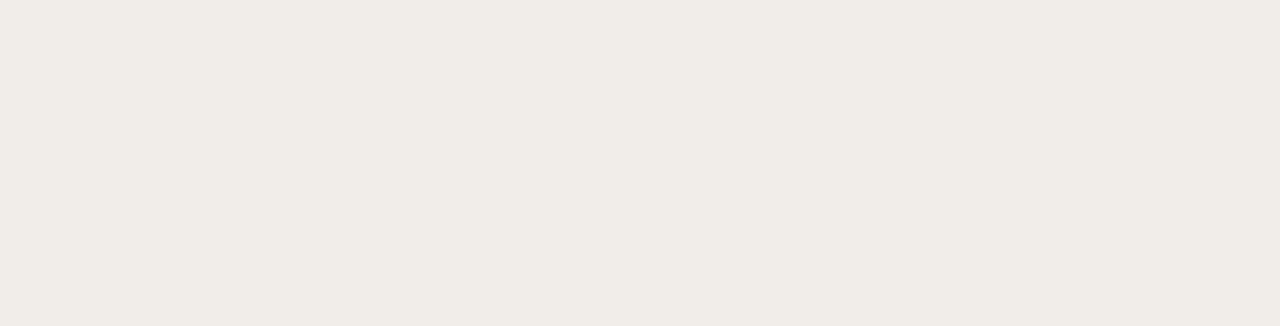
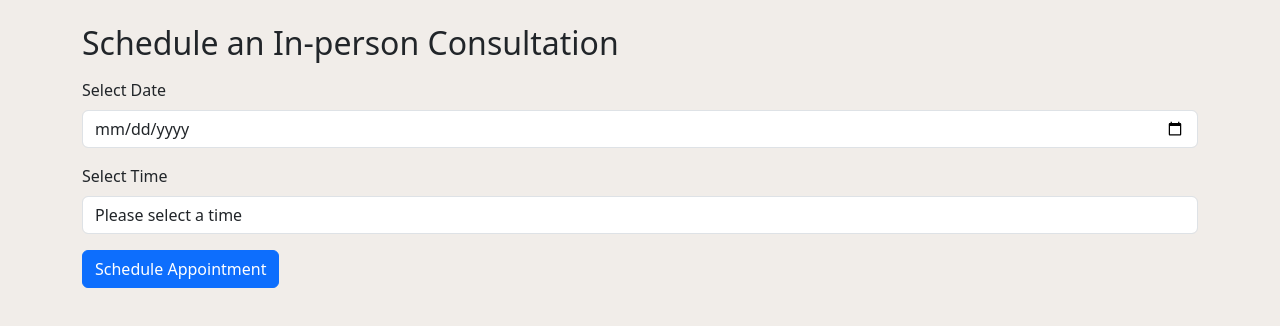
Before and after one commit to happylifeeveryday/5032-Assignment, a Vue app: page /immigration-consultation in a window 1280 px wide. Before the commit this address had no page. Shown: the top 326 px of the page. Built offline with nearby package versions, Linux system fonts and the light colour scheme.

Commit message:
Finish ScheduleConsultation front and back end.

```diff
--- a/src/components/NaviBar.vue
+++ b/src/components/NaviBar.vue
@@ -39,8 +39,8 @@ const toggleNavbar = () => {
             <router-link to="/resouces-center" class="nav-link px-3">Resources Center</router-link>
           </li>
           <li class="nav-item">
-            <router-link to="/support-donations" class="nav-link px-3"
-              >Support and Donations</router-link
+            <router-link to="/immigration-consultation" class="nav-link px-3"
+              >Immigration Consultation</router-link
             >
           </li>
           <li class="nav-item">
--- /dev/null
+++ b/src/components/ScheduleConsultation.vue
@@ -0,0 +1,104 @@
+<template>
+  <div class="container">
+    <h2 class="mt-4">Schedule an In-person Consultation</h2>
+    <form @submit.prevent="submitAppointment" class="mt-3">
+      <div class="mb-3">
+        <label for="date" class="form-label">Select Date</label>
+        <input
+          type="date"
+          id="date"
+          v-model="appointmentDate"
+          class="form-control"
+          :min="today"
+          required
+        />
+      </div>
+      <div class="mb-3">
+        <label for="time" class="form-label">Select Time</label>
+        <select id="time" v-model="appointmentTime" class="form-control" required>
+          <option disabled value="">Please select a time</option>
+          <option v-for="time in availableTimes" :key="time" :value="time">
+            {{ time }}
+          </option>
+        </select>
+      </div>
+      <button type="submit" class="btn btn-primary">Schedule Appointment</button>
+    </form>
+  </div>
+</template>
+
+<script setup>
+import { ref, watch } from 'vue'
+import { useToast } from 'vue-toastification'
+import { httpsCallable } from 'firebase/functions'
+import { auth, functions } from '@/main'
+
+const appointmentDate = ref('')
+const appointmentTime = ref('')
+const availableTimes = ref([])
+const today = new Date().toISOString().split('T')[0]
+const toast = useToast()
+
+const isWeekday = (dateString) => {
+  const date = new Date(dateString)
+  const day = date.getDay() // 0 (Sun) to 6 (Sat)
+  return day !== 0 && day !== 6 // True if Monday to Friday
+}
+
+const updateAvailableTimes = () => {
+  const times = []
+  const morningTimes = ['09:00', '10:00', '11:00']
+  const afternoonTimes = ['14:00', '15:00', '16:00']
+  times.push(...morningTimes, ...afternoonTimes)
+  availableTimes.value = times
+}
+
+watch(appointmentDate, () => {
+  if (appointmentDate.value) {
+    if (!isWeekday(appointmentDate.value)) {
+      availableTimes.value = []
+      toast.error('Please select a weekday (Monday to Friday).')
+    } else {
+      updateAvailableTimes()
+    }
+  }
+})
+
+const submitAppointment = async () => {
+  if (!appointmentDate.value || !appointmentTime.value) {
+    toast.error('Please select both date and time.')
+    return
+  }
+
+  if (!isWeekday(appointmentDate.value)) {
+    toast.error('Please select a weekday (Monday to Friday).')
+    return
+  }
+
+  const user = auth.currentUser
+  if (!user) {
+    toast.error('You must be logged in to schedule an appointment.')
+    return
+  }
+
+  const data = {
+    uid: user.uid,
+    userEmail: user.email,
+    appointmentDate: appointmentDate.value,
+    appointmentTime: appointmentTime.value
+  }
+
+  try {
+    const scheduleAppointment = httpsCallable(functions, 'scheduleAppointment')
+    await scheduleAppointment(data)
+    toast.success('Appointment scheduled successfully!')
+    // Clear the form
+    appointmentDate.value = ''
+    appointmentTime.value = ''
+    availableTimes.value = []
+  } catch (error) {
+    console.error(error)
+    toast.error('Failed to schedule appointment.')
+  }
+}
+</script>
--- a/src/router/index.js
+++ b/src/router/index.js
@@ -6,6 +6,7 @@ import HomeView from '@/views/HomeView.vue'
 import ResoucesCenterView from '@/views/ResoucesCenterView.vue'
 import ResourceCenterArticle from '@/components/ResourceCenterArticle.vue'
 import MapBox from '@/components/MapBox.vue'
+import ScheduleConsultation from '@/components/ScheduleConsultation.vue'
 const routes = [
   {
     path: '/',
@@ -34,6 +35,10 @@ const routes = [
   {
     path: '/faqs',
     component: MapBox
+  },
+  {
+    path: '/immigration-consultation',
+    component: ScheduleConsultation
   }
 ]
 
```
Also changed, not shown: 1 other file (tests, documents, lock files or other folders).
